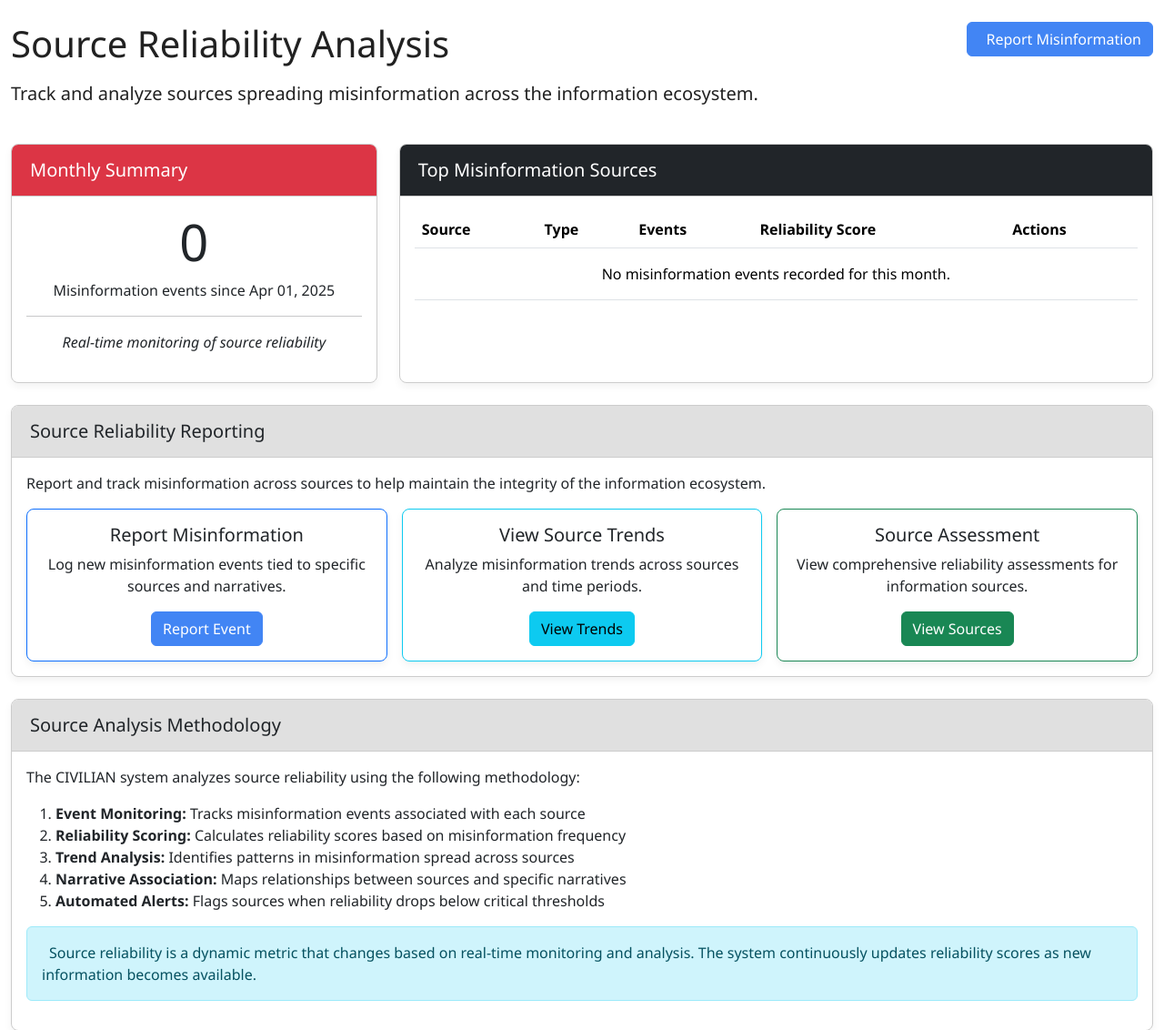
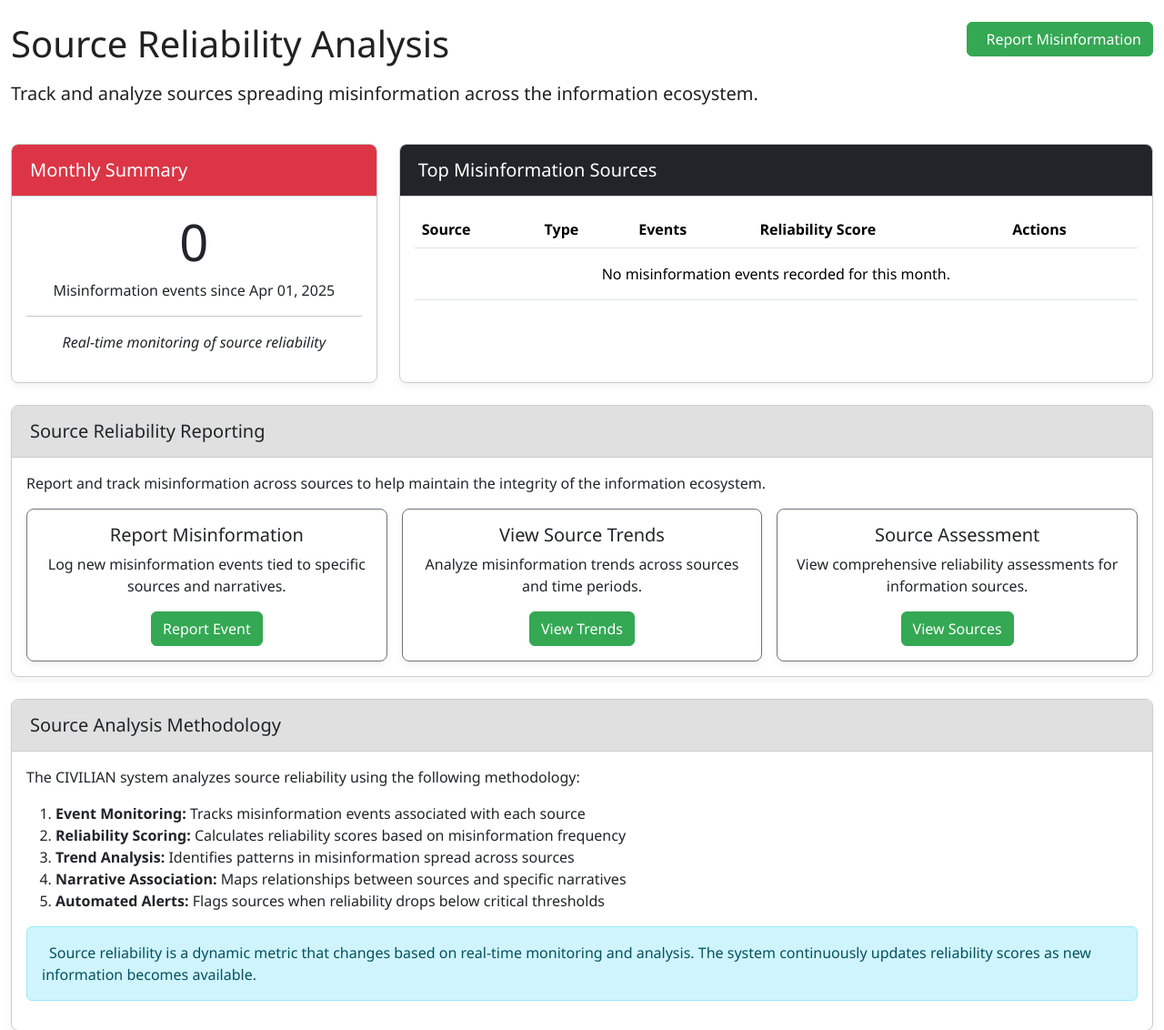
Before and after one commit to Ideklolhehe/MisinfoTracker101, a Flask app: page /dashboard/dashboard/source-reliability in a window 1280 px wide. Shown: the part 68-1200 px from the top of the page at 91% size. Run offline with Flask 3, Linux system fonts and the light colour scheme; the visitor is signed in with stand-in values (Sample User, id 1); data comes from the database, SQL or seed files in the repository; data that the repository does not hold is empty; parts of the project's set-up code (start-up, migrations or seed data) failed here and were passed over.

Commit message:
Replace distinct colored buttons with neutral ones for better consistency
Replaced primary, info, and success Bootstrap button classes with secondary in source_reliability.html.

Replit-Commit-Author: Agent
Replit-Commit-Session-Id: caa5592c-76f1-4140-bf92-8ee2864d879c
Replit-Commit-Screenshot-Url: https://storage.googleapis.com/screenshot-production-us-central1/de1038ba-ecc6-46a3-a233-c6347cc5bc06/598cdd40-f510-4396-91ba-b40baa3e6a0e.jpg

```diff
--- a/templates/dashboard/source_reliability.html
+++ b/templates/dashboard/source_reliability.html
@@ -10,7 +10,7 @@
             <p class="lead">Track and analyze sources spreading misinformation across the information ecosystem.</p>
         </div>
         <div class="col-auto">
-            <a href="{{ url_for('dashboard.report_misinfo') }}" class="btn btn-primary">
+            <a href="{{ url_for('dashboard.report_misinfo') }}" class="btn btn-secondary">
                 <i class="fas fa-flag me-2"></i>Report Misinformation
             </a>
         </div>
@@ -71,7 +71,7 @@
                                                 </div>
                                             </td>
                                             <td>
-                                                <a href="{{ url_for('dashboard.source_reliability_detail', source_id=source.id) }}" class="btn btn-sm btn-outline-primary">
+                                                <a href="{{ url_for('dashboard.source_reliability_detail', source_id=source.id) }}" class="btn btn-sm btn-outline-secondary">
                                                     <i class="fas fa-chart-line me-1"></i>Details
                                                 </a>
                                             </td>
@@ -102,32 +102,32 @@
                     <p>Report and track misinformation across sources to help maintain the integrity of the information ecosystem.</p>
                     <div class="row g-3">
                         <div class="col-md-4">
-                            <div class="card border-primary h-100">
+                            <div class="card border-secondary h-100">
                                 <div class="card-body text-center">
-                                    <i class="fas fa-flag fa-3x text-primary mb-3"></i>
+                                    <i class="fas fa-flag fa-3x text-secondary mb-3"></i>
                                     <h5>Report Misinformation</h5>
                                     <p class="card-text">Log new misinformation events tied to specific sources and narratives.</p>
-                                    <a href="{{ url_for('dashboard.report_misinfo') }}" class="btn btn-primary">Report Event</a>
+                                    <a href="{{ url_for('dashboard.report_misinfo') }}" class="btn btn-secondary">Report Event</a>
                                 </div>
                             </div>
                         </div>
                         <div class="col-md-4">
-                            <div class="card border-info h-100">
+                            <div class="card border-secondary h-100">
                                 <div class="card-body text-center">
                                     <i class="fas fa-chart-line fa-3x text-info mb-3"></i>
                                     <h5>View Source Trends</h5>
                                     <p class="card-text">Analyze misinformation trends across sources and time periods.</p>
-                                    <a href="#" class="btn btn-info">View Trends</a>
+                                    <a href="#" class="btn btn-secondary">View Trends</a>
                                 </div>
                             </div>
                         </div>
                         <div class="col-md-4">
-                            <div class="card border-success h-100">
+                            <div class="card border-secondary h-100">
                                 <div class="card-body text-center">
                                     <i class="fas fa-shield-alt fa-3x text-success mb-3"></i>
                                     <h5>Source Assessment</h5>
                                     <p class="card-text">View comprehensive reliability assessments for information sources.</p>
-                                    <a href="{{ url_for('dashboard.source_reliability') }}" class="btn btn-success">View Sources</a>
+                                    <a href="{{ url_for('dashboard.source_reliability') }}" class="btn btn-secondary">View Sources</a>
                                 </div>
                             </div>
                         </div>
```
